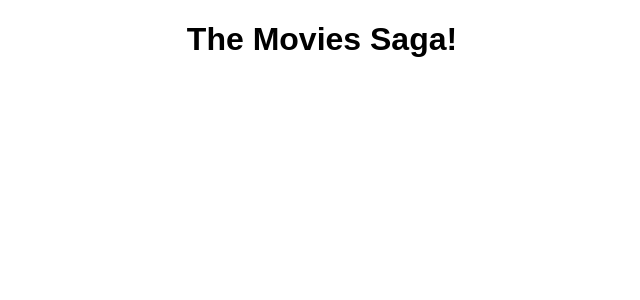
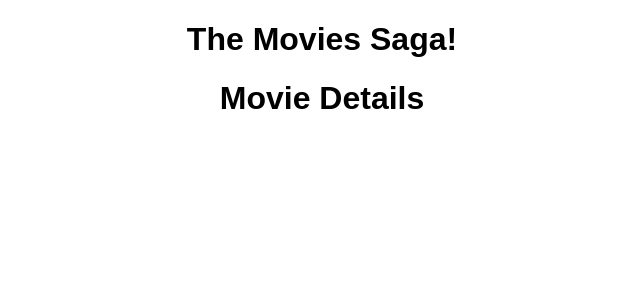
Before and after one commit to dremanchan/weekend-movie-sagas, a React (Create React App) app: page /#/details in a window 1280 px wide. Shown: the top 300 px of the page, without its empty margins (318-958 px from the left). Built offline with nearby package versions, Linux system fonts and the light colour scheme.

Commit message:
created route to detailspage on app.js.

```diff
--- a/package.json
+++ b/package.json
@@ -10,7 +10,7 @@
     "react": "^17.0.1",
     "react-dom": "^17.0.1",
     "react-redux": "^7.2.6",
-    "react-router-dom": "^5.2.0",
+    "react-router-dom": "^5.3.0",
     "react-scripts": "^5.0.0",
     "redux": "^4.0.5",
     "redux-logger": "^3.0.6",
--- a/src/components/App/App.js
+++ b/src/components/App/App.js
@@ -1,6 +1,7 @@
 import {HashRouter as Router, Route} from 'react-router-dom';
 import './App.css';
-import MovieList from '../MovieList/MovieList'
+import MovieList from '../MovieList/MovieList';
+import DetailsPage from '../DetailsPage/DetailsPage';
 
 function App() {
   return (
@@ -12,6 +13,9 @@ function App() {
         </Route>
 
         {/* Details page */}
+        <Route path="/details" exact>
+            <DetailsPage />
+        </Route>
 
         {/* Add Movie page */}
       </Router>
```
Also changed, not shown: 1 other file (tests, documents, lock files or other folders).
